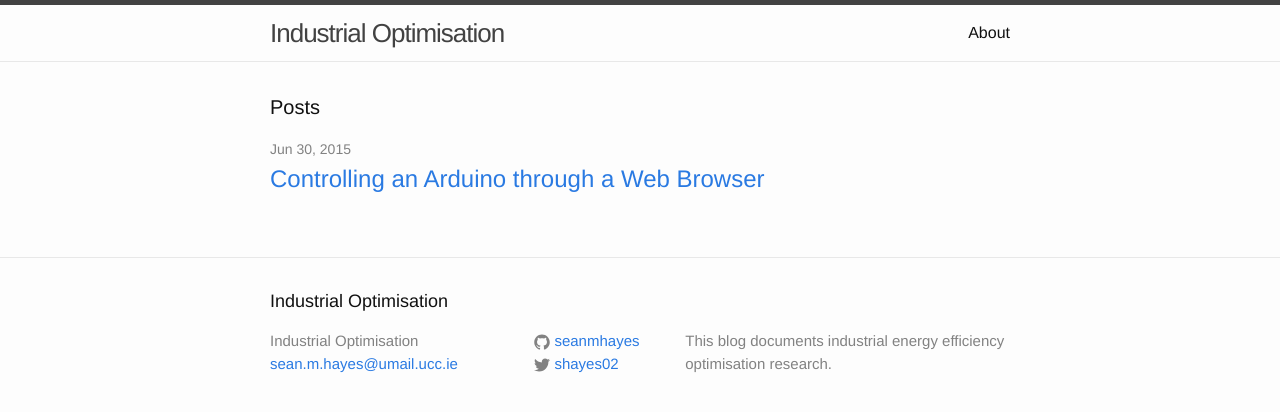
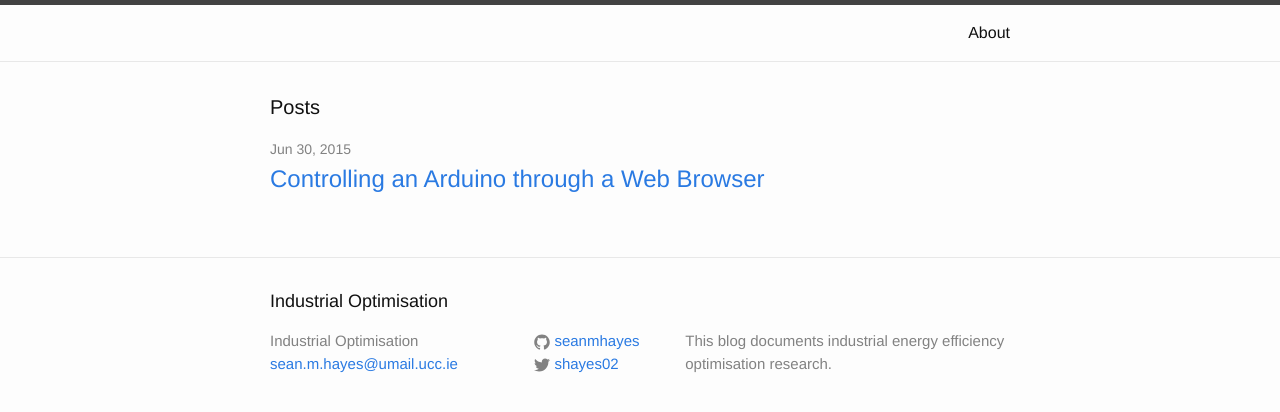
Before and after one commit to seanmhayes/seanmhayes.github.io, a Jekyll site: the page built from index.html, in a window 1280 px wide. Shown: the top 412 px of the page. Built offline with Jekyll 4.4.1, drawn with Linux system fonts in a browser that asks for light colours.

Commit message:
new header approach

```diff
--- a/_includes/header.html
+++ b/_includes/header.html
@@ -2,7 +2,8 @@
 
   <div class="wrapper">
 
-    <a class="site-title" href="{{ site.baseurl }}/">{{ site.title }}</a>
+    <!-- <a class="site-title" href="{{ site.baseurl }}/">{{ site.title }}</a> -->
+    <a class="site-title" href="{{ http://indoptim.ie }}/">{{ Industrial Optimaserigusehrgi }}</a>
 
     <nav class="site-nav">
       <a href="#" class="menu-icon">
```
